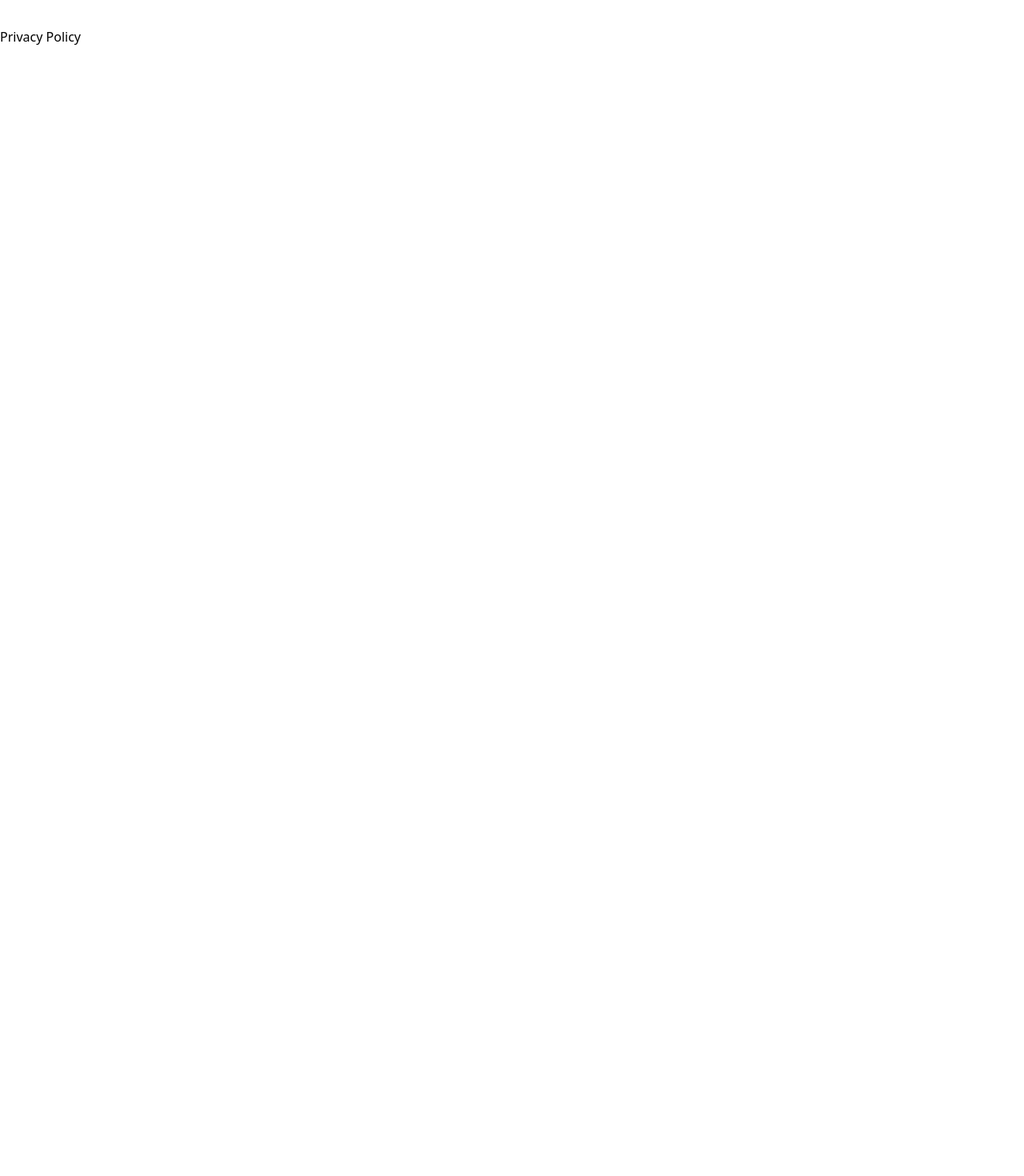
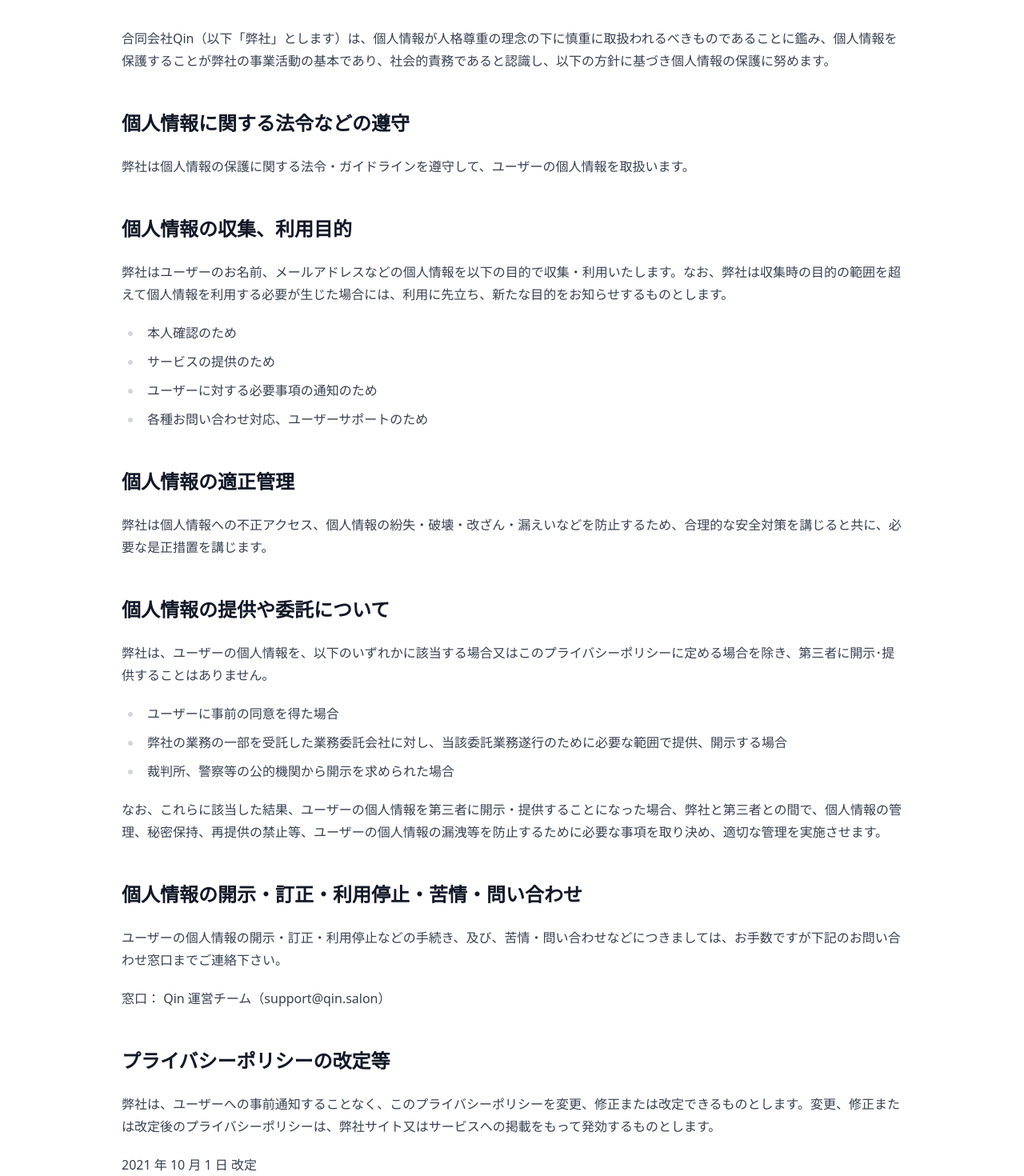
Before and after one commit to qin-todo-team-i/qin-todo-team-i, a Next.js app: page /support/privacy-policy in a window 1280 px wide. Shown: the part 54-1524 px from the top of the page at 80% size. Before the commit the page ends 800 px from the top, so only its background shows below. Built offline with nearby package versions, Linux system fonts and the light colour scheme.

Commit message:
プライバシーポリシーページ作成

```diff
--- a/src/pages/support/privacy-policy/index.jsx
+++ b/src/pages/support/privacy-policy/index.jsx
@@ -2,7 +2,62 @@
 import { AccountLayout } from "src/layouts/AccountLayout";
 
 const PrivacyPolicy = () => {
-  return <div>Privacy Policy</div>;
+  return (
+    <div className="max-w-5xl mx-auto px-6 prose">
+      <p>
+        合同会社Qin（以下「弊社」とします）は、個人情報が人格尊重の理念の下に慎重に取扱われるべきものであることに鑑み、個人情報を保護することが弊社の事業活動の基本であり、社会的責務であると認識し、以下の方針に基づき個人情報の保護に努めます。
+      </p>
+
+      <h2>個人情報に関する法令などの遵守</h2>
+      <p>弊社は個人情報の保護に関する法令・ガイドラインを遵守して、ユーザーの個人情報を取扱います。</p>
+
+      <h2>個人情報の収集、利用目的</h2>
+      <p>
+        弊社はユーザーのお名前、メールアドレスなどの個人情報を以下の目的で収集・利用いたします。なお、弊社は収集時の目的の範囲を超えて個人情報を利用する必要が生じた場合には、利用に先立ち、新たな目的をお知らせするものとします。
+      </p>
+
+      <ul>
+        <li>本人確認のため </li>
+        <li>サービスの提供のため</li>
+        <li>ユーザーに対する必要事項の通知のため</li>
+        <li>各種お問い合わせ対応、ユーザーサポートのため</li>
+      </ul>
+
+      <h2>個人情報の適正管理</h2>
+      <p>
+        弊社は個人情報への不正アクセス、個人情報の紛失・破壊・改ざん・漏えいなどを防止するため、合理的な安全対策を講じると共に、必要な是正措置を講じます。
+      </p>
+
+      <h2>個人情報の提供や委託について</h2>
+      <p>
+        弊社は、ユーザーの個人情報を、以下のいずれかに該当する場合又はこのプライバシーポリシーに定める場合を除き、第三者に開示･提供することはありません｡
+      </p>
+
+      <ul>
+        <li>ユーザーに事前の同意を得た場合</li>
+        <li>弊社の業務の一部を受託した業務委託会社に対し、当該委託業務遂行のために必要な範囲で提供、開示する場合</li>
+        <li>裁判所、警察等の公的機関から開示を求められた場合</li>
+      </ul>
+
+      <p>
+        なお、これらに該当した結果、ユーザーの個人情報を第三者に開示・提供することになった場合、弊社と第三者との間で、個人情報の管理、秘密保持、再提供の禁止等、ユーザーの個人情報の漏洩等を防止するために必要な事項を取り決め、適切な管理を実施させます。
+      </p>
+
+      <h2>個人情報の開示・訂正・利用停止・苦情・問い合わせ</h2>
+      <p>
+        ユーザーの個人情報の開示・訂正・利用停止などの手続き、及び、苦情・問い合わせなどにつきましては、お手数ですが下記のお問い合わせ窓口までご連絡下さい。
+      </p>
+
+      <p>窓口： Qin 運営チーム（support@qin.salon）</p>
+
+      <h2>プライバシーポリシーの改定等</h2>
+      <p>
+        弊社は、ユーザーへの事前通知することなく、このプライバシーポリシーを変更、修正または改定できるものとします。変更、修正または改定後のプライバシーポリシーは、弊社サイト又はサービスへの掲載をもって発効するものとします。
+      </p>
+
+      <p>2021 年 10 月 1 日 改定</p>
+    </div>
+  );
 };
 
 const title = "プライバシーポリシー";
```
